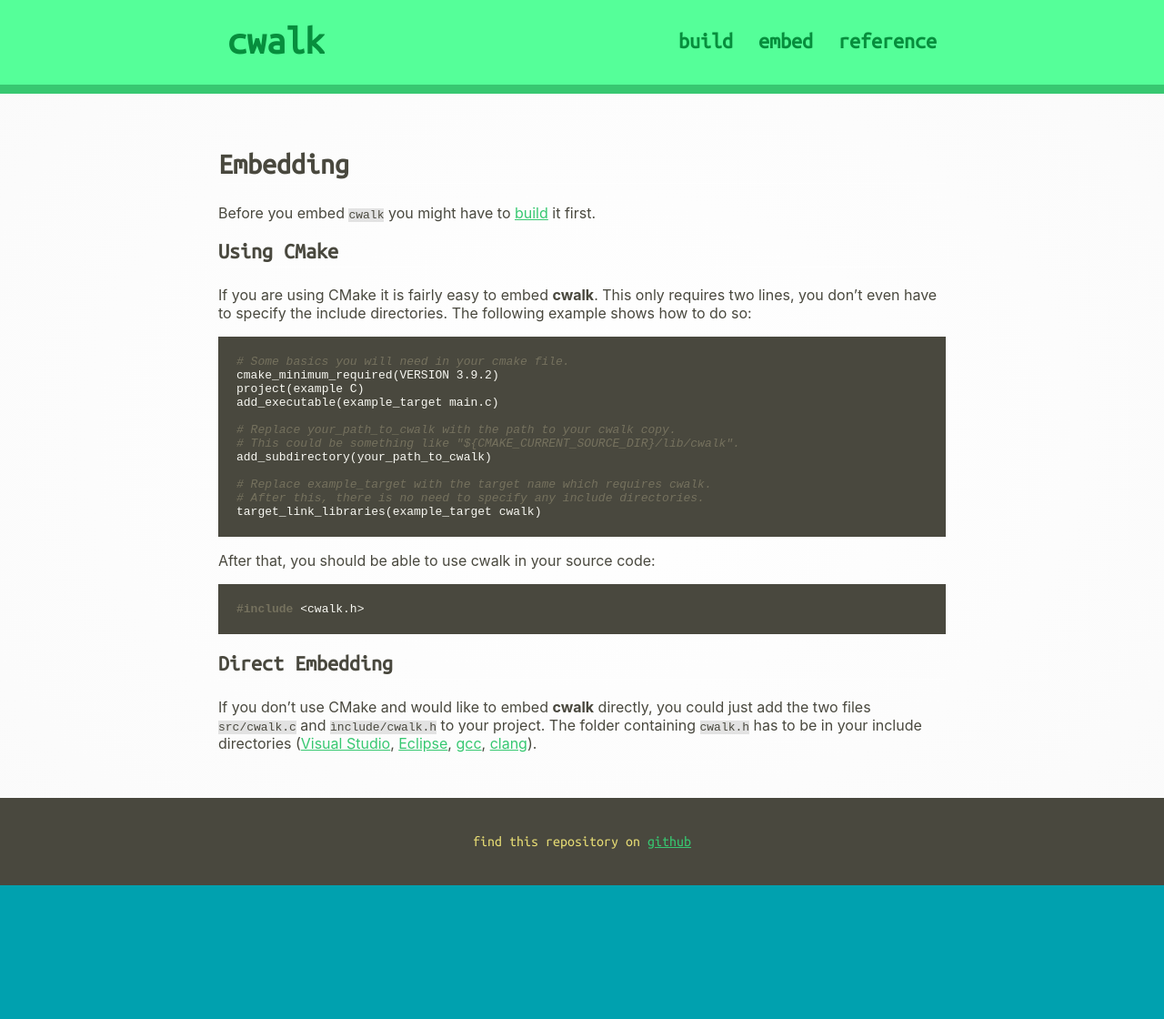
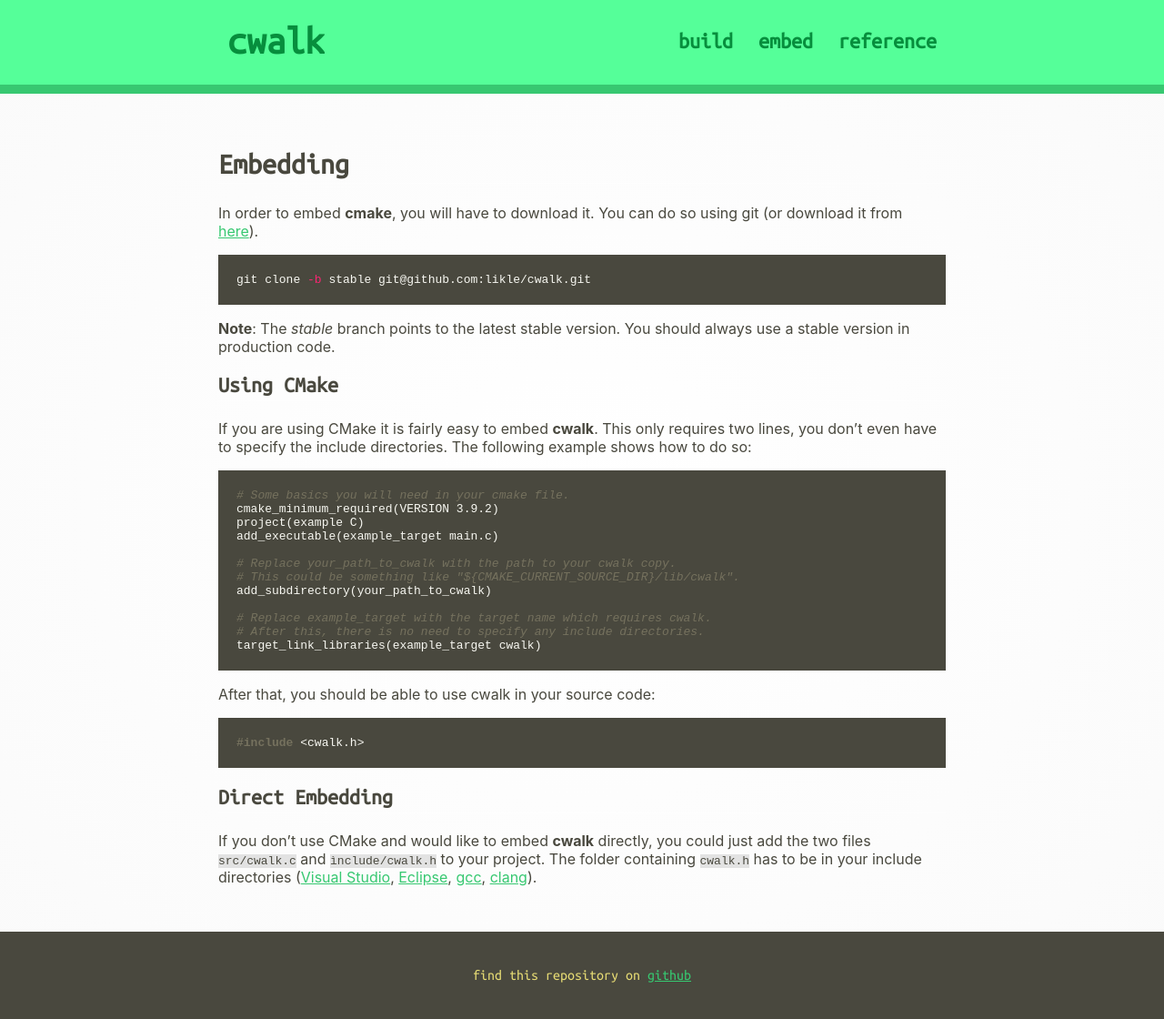
Before and after one commit to likle/cwalk, a Jekyll site: the page built from docs/embed.md, in a window 1280 px wide. Shown: the whole page at 91% size. Built offline with Jekyll 4.4.1, drawn with Linux system fonts in a browser that asks for light colours; before the commit the page ends 973 px from its top, so only the background shows below that.

Commit message:
added clone instructions for embedding

````diff
--- a/docs/embed.md
+++ b/docs/embed.md
@@ -3,7 +3,15 @@ title: Embedding
 description: A guide on how to embed the cwalk path library for C/C++.
 ---
 
-Before you embed `cwalk` you might have to [build]({{ site.baseurl }}{% link build.md %}) it first.
+
+In order to embed **cmake**, you will have to download it.
+You can do so using git (or download it from [here](https://github.com/likle/cwalk/archive/stable.zip)).
+
+```bash
+git clone -b stable git@github.com:likle/cwalk.git
+```
+**Note**: The *stable* branch points to the latest stable version. You should
+always use a stable version in production code.
 
 ## Using CMake
 If you are using CMake it is fairly easy to embed **cwalk**.
````
Also changed, not shown: docs/build.md (+3 -0 lines).
